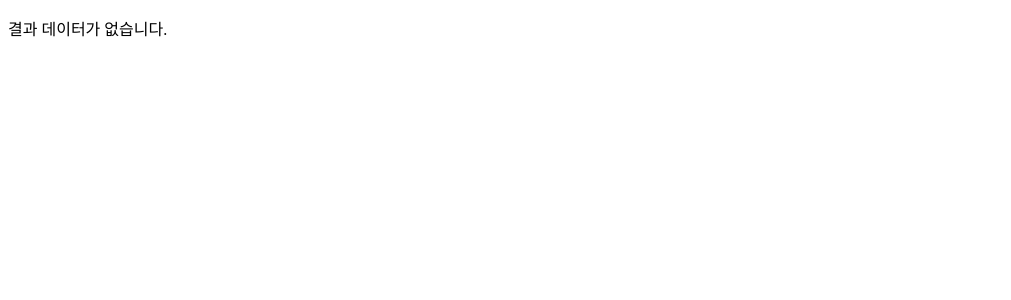
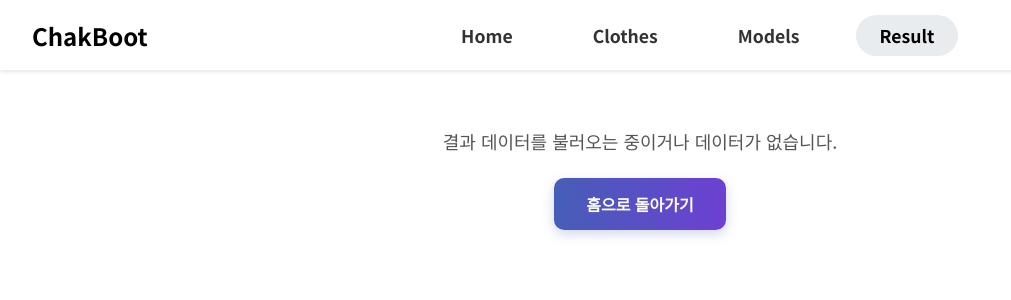
Before and after one commit to Unithon-INU/2025_UNITHON_TEAM_9_FE, a React (Vite) app: page /chakbootlounge/result in a window 1280 px wide. Shown: the top 300 px of the page, without its empty margins (0-1011 px from the left). Built offline with nearby package versions, Linux system fonts and the light colour scheme.

Commit message:
로딩 화면 수정

```diff
--- a/src/pages/Result.css
+++ b/src/pages/Result.css
@@ -0,0 +1,109 @@
+/* src/pages/Result.css */
+
+.result-page-wrapper {
+    background-color: #f8f9fa; /* 전체 페이지 배경색 */
+    min-height: 100vh;
+}
+
+/* 페이지 콘텐츠를 담는 메인 컨테이너 */
+.result-container {
+    display: flex;
+    flex-direction: column;
+    align-items: center;
+    padding: 40px 20px;
+    margin-top: 70px; /* Navbar 높이만큼 공간 확보 */
+    font-family: 'Noto Sans KR', sans-serif;
+}
+
+/* "가상 피팅 결과" 제목 */
+.result-title {
+    font-size: 28px;
+    font-weight: 700;
+    color: #333;
+    margin-bottom: 32px;
+}
+
+/* 결과 이미지를 감싸는 카드 */
+.result-image-card {
+    width: 100%;
+    max-width: 450px;
+    border-radius: 16px;
+    background-color: white;
+    box-shadow: 0 8px 25px rgba(0, 0, 0, 0.1);
+    overflow: hidden; /* 이미지 모서리를 둥글게 */
+    margin-bottom: 40px;
+}
+
+.result-image {
+    width: 100%;
+    height: auto;
+    display: block; /* 이미지 아래 불필요한 공백 제거 */
+}
+
+/* QR 코드와 URL을 포함하는 공유 섹션 */
+.share-section {
+    width: 100%;
+    max-width: 450px;
+    padding: 32px;
+    background-color: #ffffff;
+    border-radius: 16px;
+    box-shadow: 0 8px 25px rgba(0, 0, 0, 0.1);
+    display: flex;
+    flex-direction: column;
+    align-items: center;
+    box-sizing: border-box;
+    margin-bottom: 40px;
+}
+
+.share-title {
+    font-size: 20px;
+    font-weight: 600;
+    color: #333;
+    margin-top: 0;
+    margin-bottom: 24px;
+}
+
+/* QR 코드를 감싸서 여백과 스타일을 줌 */
+.qr-code-wrapper {
+    padding: 8px;
+    background-color: white;
+    border-radius: 8px;
+    border: 1px solid #eee;
+    margin-bottom: 10px;
+}
+
+.share-url {
+    font-size: 14px;
+    color: #666;
+    background-color: #f8f9fa;
+    padding: 8px 12px;
+    border-radius: 6px;
+    word-break: break-all; /* URL이 길 경우 줄바꿈 처리 */
+    margin: 0;
+}
+
+/* 돌아가기 버튼 */
+.back-button {
+    padding: 14px 32px;
+    font-size: 16px;
+    font-weight: 600;
+    color: white;
+    background: linear-gradient(91.9deg, #465eb7 0.8%, #6d40d2 99.45%);
+    border: none;
+    border-radius: 10px;
+    cursor: pointer;
+    box-shadow: 0 4px 12px rgba(70, 94, 183, 0.25);
+    transition: all 0.2s ease;
+}
+
+.back-button:hover {
+    transform: translateY(-2px);
+    box-shadow: 0 6px 16px rgba(70, 94, 183, 0.35);
+}
+
+/* 로딩 또는 에러 시 텍스트 스타일 */
+.loading-or-error-text {
+    font-size: 18px;
+    color: #555;
+    margin-bottom: 24px;
+}
--- a/src/pages/Result.tsx
+++ b/src/pages/Result.tsx
@@ -1,36 +1,66 @@
-
-// src/pages/Result.tsx
+// src/pages/Result.tsx (수정)
 import React from 'react';
 import { usePredictionStore } from '../store/predictionStore';
 import { QRCodeCanvas } from 'qrcode.react';
-import {useNavigate} from "react-router-dom"; // 또는 QRCodeSVG
+import { useNavigate } from 'react-router-dom';
+import Navbar from '../components/Navbar'; // Navbar 추가
+import './Result.css'; // CSS 파일 임포트
 
 const Result: React.FC = () => {
     const navigate = useNavigate();
     const { resultImage, resultUrl } = usePredictionStore();
 
     if (!resultImage || !resultUrl) {
-        return <p>결과 데이터가 없습니다.</p>;
+        // 로딩 중이거나 데이터가 없을 때의 UI (필요에 따라 더 구체화 가능)
+        return (
+            <div className="result-container">
+                <Navbar />
+                <p className="loading-or-error-text">
+                    결과 데이터를 불러오는 중이거나 데이터가 없습니다.
+                </p>
+                <button className="back-button" onClick={() => navigate('/')}>
+                    홈으로 돌아가기
+                </button>
+            </div>
+        );
     }
 
-    const handleClick = () => {
+    const handleGoBack = () => {
         navigate('/');
     };
 
     return (
-        <div style={{ textAlign: 'center' }}>
-            <h1>가상 피팅 결과</h1>
-            <img
-                src={resultImage}
-                alt="Prediction Result"
-                style={{ maxWidth: 400, marginBottom: 20 }}
-            />
-            <h2>결과 공유 QR 코드</h2>
-            <QRCodeCanvas value={resultUrl} size={200} />
-            <p style={{ marginTop: 10 }}>{resultUrl}</p>
-            <button className="start-button" onClick={handleClick}>
-                돌아가기
-            </button>
+        <div className="result-page-wrapper">
+            <Navbar />
+            <div className="result-container">
+                <h2 className="result-title">✨가상 피팅 결과✨</h2>
+                {/* 결과 이미지 카드 */}
+                <div className="result-image-card">
+                    <img
+                        src={resultImage}
+                        alt="Prediction Result"
+                        className="result-image"
+                    />
+                </div>
+
+                {/* QR 코드 및 공유 섹션 */}
+                <div className="share-section">
+                    <h2 className="share-title">결과 공유 QR 코드</h2>
+                    <div className="qr-code-wrapper">
+                        <QRCodeCanvas
+                            value={resultUrl}
+                            size={180}
+                            bgColor="#ffffff"
+                            fgColor="#000000"
+                        />
+                    </div>
+                    <p className="share-url">{resultUrl}</p>
+                </div>
+
+                <button className="back-button" onClick={handleGoBack}>
+                    처음으로 돌아가기
+                </button>
+            </div>
         </div>
     );
 };
--- a/src/pages/ResultLoading.css
+++ b/src/pages/ResultLoading.css
@@ -29,8 +29,12 @@
 /* 메인 텍스트 스타일 */
 .loading-text-main {
     font-size: 1.7rem; /* 20px */
+    text-align: center;
+    right: auto;
+    left: auto;
     font-weight: 600;
     color: #333;
+    white-space: pre-line;
     margin: 0 0 1.5rem 0; /* [수정] 아래쪽 마진을 늘려 버튼과의 간격 확보 */
 }
 
```
